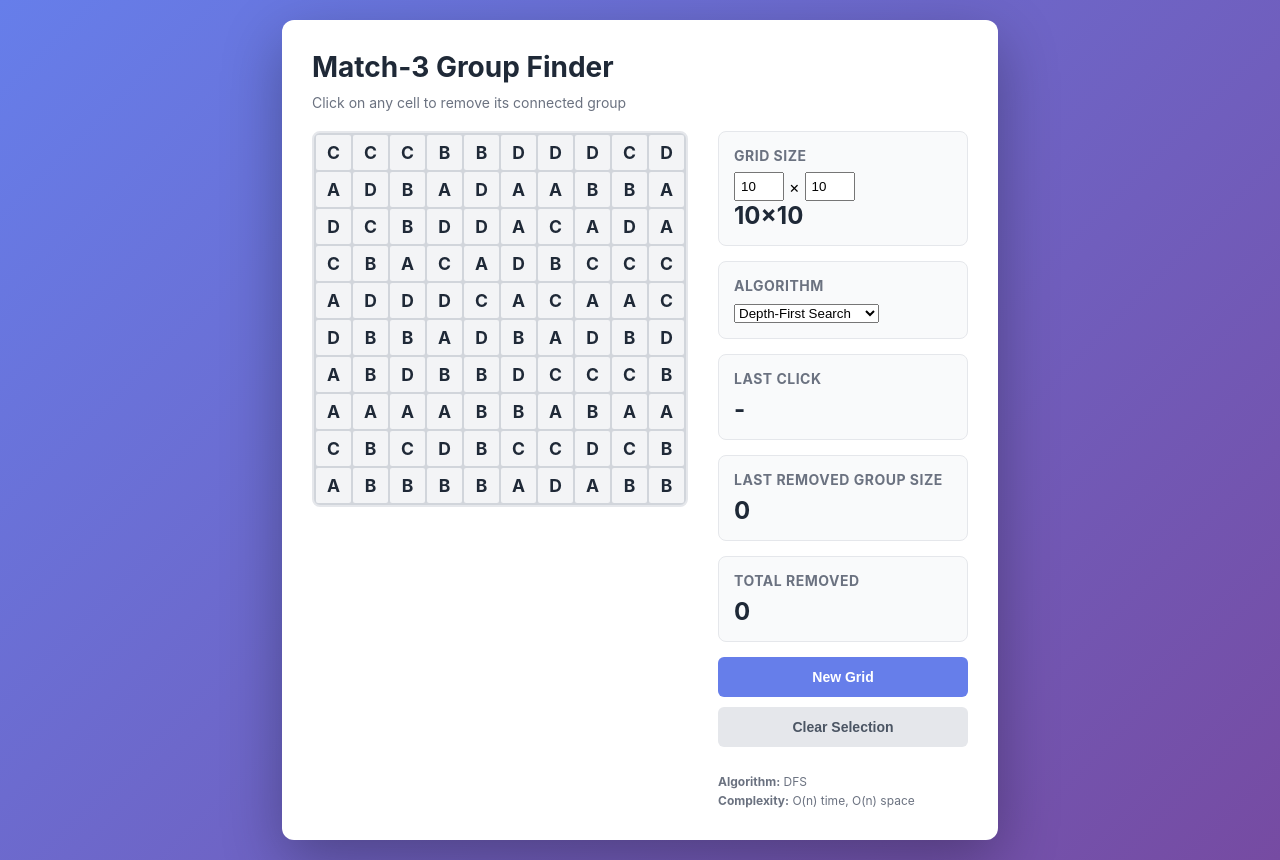
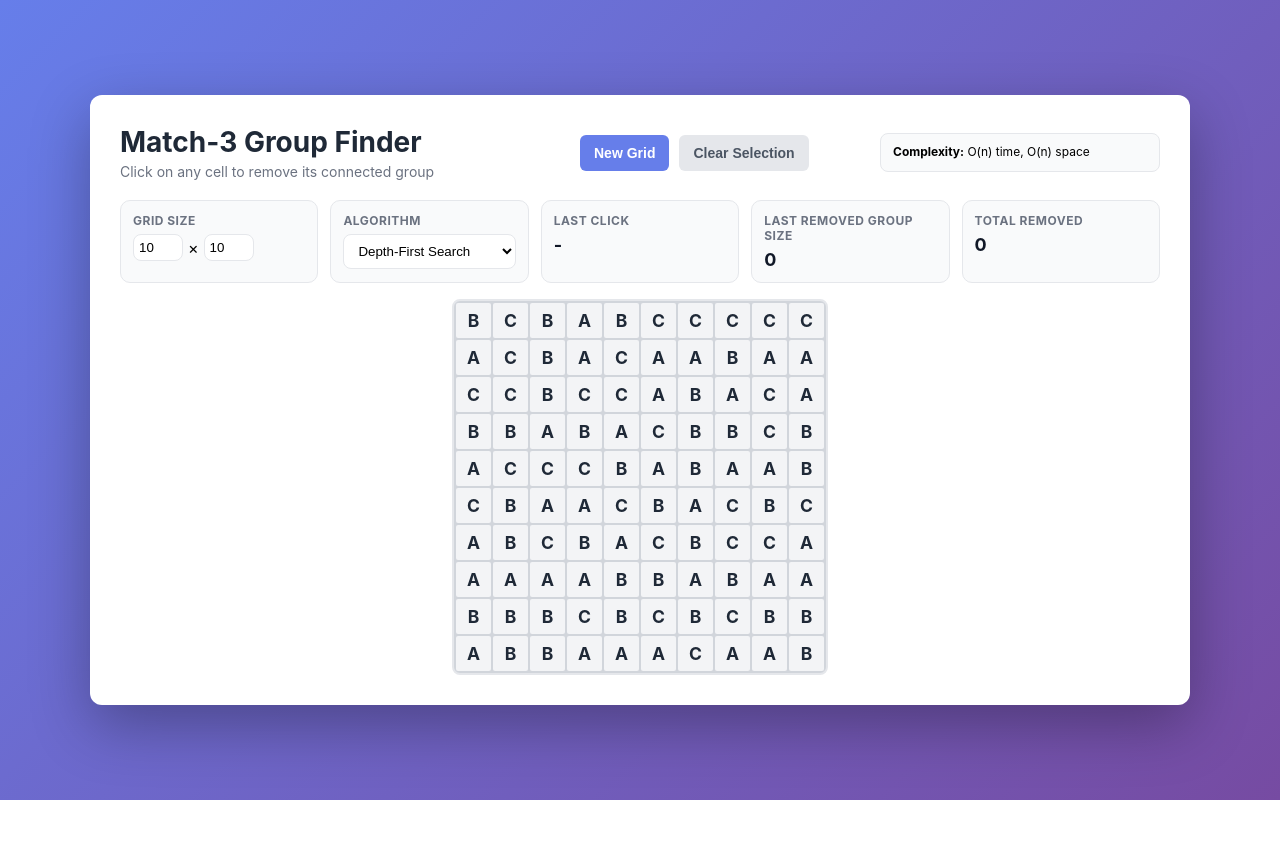
Before and after one commit to anton-kulchytskyi/test-task-play-to-max, a website with bundled scripts: page index.html in a window 1280 px wide. After the commit the page ends 800 px from the top, so only its background shows below. Built offline with nearby package versions, Linux system fonts and the light colour scheme.

Commit message:
WIP: change ui for bigger game area

```diff
--- a/index.html
+++ b/index.html
@@ -8,14 +8,28 @@
   </head>
   <body>
     <div class="container">
-      <h1>Match-3 Group Finder</h1>
-      <p class="subtitle">Click on any cell to remove its connected group</p>
+      <div class="header-row">
+        <div class="header-title">
+          <h1>Match-3 Group Finder</h1>
+          <p class="subtitle">
+            Click on any cell to remove its connected group
+          </p>
+        </div>
+
+        <div class="header-spacer"></div>
+
+        <div class="controls">
+          <button class="primary" id="newGridBtn">New Grid</button>
+          <button class="secondary" id="clearBtn">Clear Selection</button>
+        </div>
+
+        <div class="algorithm-info">
+          <!-- <strong>Algorithm:</strong><span id="algorithm-info"> DFS</span><br /> -->
+          <strong>Complexity:</strong> O(n) time, O(n) space
+        </div>
+      </div>
 
       <div class="game-area">
-        <div class="grid-wrapper">
-          <div id="gameGrid" class="grid"></div>
-        </div>
-
         <div class="info-panel">
           <div class="info-card">
             <h3>Grid Size</h3>
@@ -24,7 +38,7 @@
                 type="number"
                 id="gridRowsInput"
                 min="5"
-                max="25"
+                max="45"
                 value="10"
                 placeholder="Rows"
                 style="width: 50px; padding: 5px"
@@ -34,13 +48,13 @@
                 type="number"
                 id="gridColsInput"
                 min="5"
-                max="25"
+                max="45"
                 value="10"
                 placeholder="Cols"
                 style="width: 50px; padding: 5px"
               />
             </div>
-            <div class="value" id="gridSize">10×10</div>
+            <div class="value" id="gridSize" hidden>10×10</div>
           </div>
 
           <div class="info-card">
@@ -67,7 +81,7 @@
             <div class="value" id="removedCount">0</div>
           </div>
 
-          <div class="controls">
+          <!-- <div class="controls">
             <button class="primary" id="newGridBtn">New Grid</button>
             <button class="secondary" id="clearBtn">Clear Selection</button>
           </div>
@@ -76,7 +90,10 @@
             <strong>Algorithm:</strong><span id="algorithm-info"> DFS</span
             ><br />
             <strong>Complexity:</strong> O(n) time, O(n) space
-          </div>
+          </div> -->
+        </div>
+        <div class="grid-wrapper">
+          <div id="gameGrid" class="grid"></div>
         </div>
       </div>
     </div>
--- a/src/game/Game.js
+++ b/src/game/Game.js
@@ -117,8 +117,8 @@ export default class Game {
     let rows = parseInt(document.getElementById('gridRowsInput').value);
     let cols = parseInt(document.getElementById('gridColsInput').value);
 
-    rows = Math.max(5, Math.min(25, rows));
-    cols = Math.max(5, Math.min(25, cols));
+    rows = Math.max(5, Math.min(45, rows));
+    cols = Math.max(5, Math.min(45, cols));
 
     document.getElementById('gridRowsInput').value = rows;
     document.getElementById('gridColsInput').value = cols;
--- a/src/game/Grid.js
+++ b/src/game/Grid.js
@@ -1,12 +1,7 @@
 import Cell from './Cell.js';
 
 export default class Grid {
-  constructor(
-    gridElement,
-    rows = 10,
-    cols = 10,
-    elements = ['A', 'B', 'C', 'D']
-  ) {
+  constructor(gridElement, rows = 10, cols = 10, elements = ['A', 'B', 'C']) {
     this.gridElement = gridElement;
     this.rows = rows;
     this.cols = cols;
--- a/styles/main.css
+++ b/styles/main.css
@@ -20,7 +20,8 @@ body {
   border-radius: 12px;
   padding: 30px;
   box-shadow: 0 20px 60px rgba(0, 0, 0, 0.3);
-  max-width: 900px;
+  max-width: 1100px;
+  width: 100%;
 }
 
 h1 {
@@ -37,12 +38,106 @@ h1 {
 
 .game-area {
   display: flex;
-  gap: 30px;
+  flex-direction: column;
+  gap: 16px;
   margin-top: 20px;
 }
 
+/* ---------- TOP INFO PANEL (now above the grid) ---------- */
+.info-panel {
+  width: 100%;
+  display: grid;
+  grid-template-columns: repeat(10, minmax(0, 1fr));
+  gap: 12px;
+  align-items: stretch;
+}
+
+.info-card {
+  grid-column: span 2;
+  background: #f9fafb;
+  border: 1px solid #e5e7eb;
+  border-radius: 10px;
+  padding: 12px;
+}
+
+.info-card h3 {
+  font-size: 12px;
+  color: #6b7280;
+  margin-bottom: 6px;
+  text-transform: uppercase;
+  letter-spacing: 0.5px;
+}
+
+.info-card .value {
+  font-size: 18px;
+  font-weight: 700;
+  color: #111827;
+}
+
+/* .controls {
+  grid-column: span 3;
+  display: flex;
+  gap: 10px;
+  align-items: stretch;
+}
+
+.controls button {
+  flex: 1;
+  padding: 10px 14px;
+} */
+
+/* .algorithm-info {
+  grid-column: span 6;
+  background: #f9fafb;
+  border: 1px solid #e5e7eb;
+  border-radius: 10px;
+  padding: 12px;
+  margin-top: 0;
+  font-size: 12px;
+  color: #6b7280;
+  line-height: 1.6;
+} */
+
+/* Optional helper if you later remove inline styles from Grid Size row */
+.grid-size-row {
+  display: flex;
+  gap: 6px;
+  align-items: center;
+}
+
+/* Inputs / select styling (works even if you still have inline width/padding) */
+input[type='number'] {
+  border: 1px solid #e5e7eb;
+  border-radius: 8px;
+  outline: none;
+  background: white;
+}
+
+input[type='number']:focus {
+  border-color: #667eea;
+  box-shadow: 0 0 0 3px rgba(102, 126, 234, 0.18);
+}
+
+.control-select {
+  width: 100%;
+  padding: 8px 10px;
+  border: 1px solid #e5e7eb;
+  border-radius: 8px;
+  background: white;
+  outline: none;
+}
+
+.control-select:focus {
+  border-color: #667eea;
+  box-shadow: 0 0 0 3px rgba(102, 126, 234, 0.18);
+}
+
+/* ---------- GRID ---------- */
 .grid-wrapper {
-  flex: 1;
+  width: 100%;
+  display: flex;
+  justify-content: center;
+  overflow: auto; /* for very large grids */
 }
 
 .grid {
@@ -54,6 +149,7 @@ h1 {
   background: #d1d5db;
   border-radius: 8px;
   border: 2px solid #e5e7eb;
+  width: max-content; /* important: lets wrapper scroll horizontally */
 }
 
 .cell {
@@ -92,40 +188,7 @@ h1 {
   background: #e5e7eb;
 }
 
-.info-panel {
-  width: 250px;
-  display: flex;
-  flex-direction: column;
-  gap: 15px;
-}
-
-.info-card {
-  background: #f9fafb;
-  border: 1px solid #e5e7eb;
-  border-radius: 8px;
-  padding: 15px;
-}
-
-.info-card h3 {
-  font-size: 14px;
-  color: #6b7280;
-  margin-bottom: 8px;
-  text-transform: uppercase;
-  letter-spacing: 0.5px;
-}
-
-.info-card .value {
-  font-size: 24px;
-  font-weight: bold;
-  color: #1f2937;
-}
-
-.controls {
-  display: flex;
-  flex-direction: column;
-  gap: 10px;
-}
-
+/* ---------- BUTTONS ---------- */
 button {
   padding: 12px 20px;
   border: none;
@@ -156,9 +219,41 @@ button.secondary:hover {
   background: #d1d5db;
 }
 
-.algorithm-info {
+/* ---------- HEADER ROW (4 columns) ---------- */
+.header-row {
+  display: grid;
+  grid-template-columns: 4fr 0.5fr 3fr 3fr;
+  align-items: center;
+  gap: 20px;
+  margin-bottom: 20px;
+}
+
+.header-title h1 {
+  margin-bottom: 4px;
+}
+
+.header-title .subtitle {
+  margin: 0;
+}
+
+/* buttons compact */
+.header-row .controls {
+  display: flex;
+  gap: 10px;
+}
+
+.header-row .controls button {
+  padding: 10px 14px;
+  white-space: nowrap;
+}
+
+/* algorithm info compact */
+.header-row .algorithm-info {
+  margin: 0;
+  padding: 10px 12px;
   font-size: 12px;
-  color: #6b7280;
-  margin-top: 10px;
-  line-height: 1.6;
+  line-height: 1.4;
+  background: #f9fafb;
+  border: 1px solid #e5e7eb;
+  border-radius: 8px;
 }
```
Also changed, not shown: README.md.
